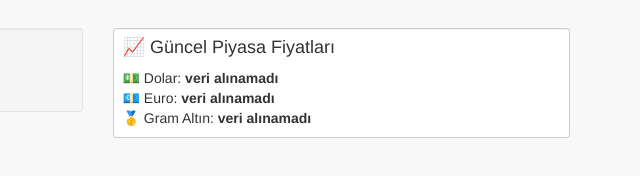
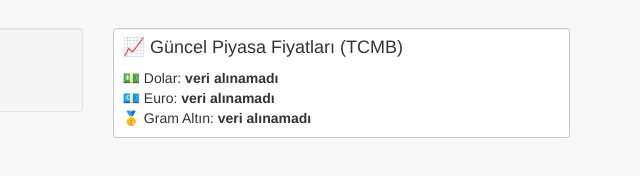
Before and after one commit to kadirdogan/fiyatica, a website: page index.html in a window 1280 px wide. Shown: the full height of the page, 640-1280 px from the left. Drawn offline with nearby package versions, Linux system fonts and the light colour scheme; no server answers.

Commit message:
Update index.html

```diff
--- a/index.html
+++ b/index.html
@@ -52,7 +52,7 @@
       <!-- Piyasa Kutusu -->
       <div class="col-sm-5">
         <div id="piyasaKutusu" class="well well-sm" style="background:#fff; border:1px solid #ccc;">
-          <h4 style="margin-top:0">📈 Güncel Piyasa Fiyatları</h4>
+          <h4 style="margin-top:0">📈 Güncel Piyasa Fiyatları (TCMB)</h4>
           <ul style="list-style:none; padding-left:0; margin-bottom:0">
             <li>💵 Dolar: <strong id="usd">yükleniyor...</strong></li>
             <li>💶 Euro: <strong id="eur">yükleniyor...</strong></li>
```
